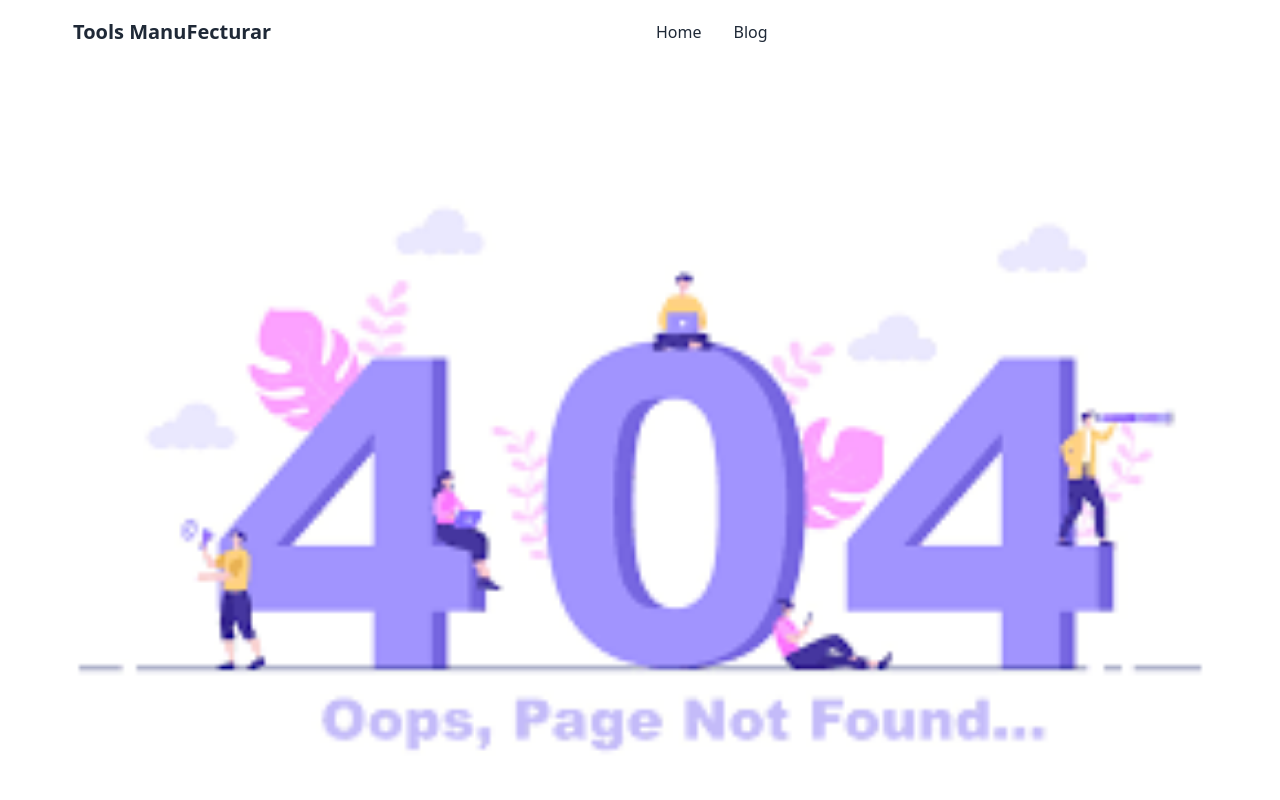
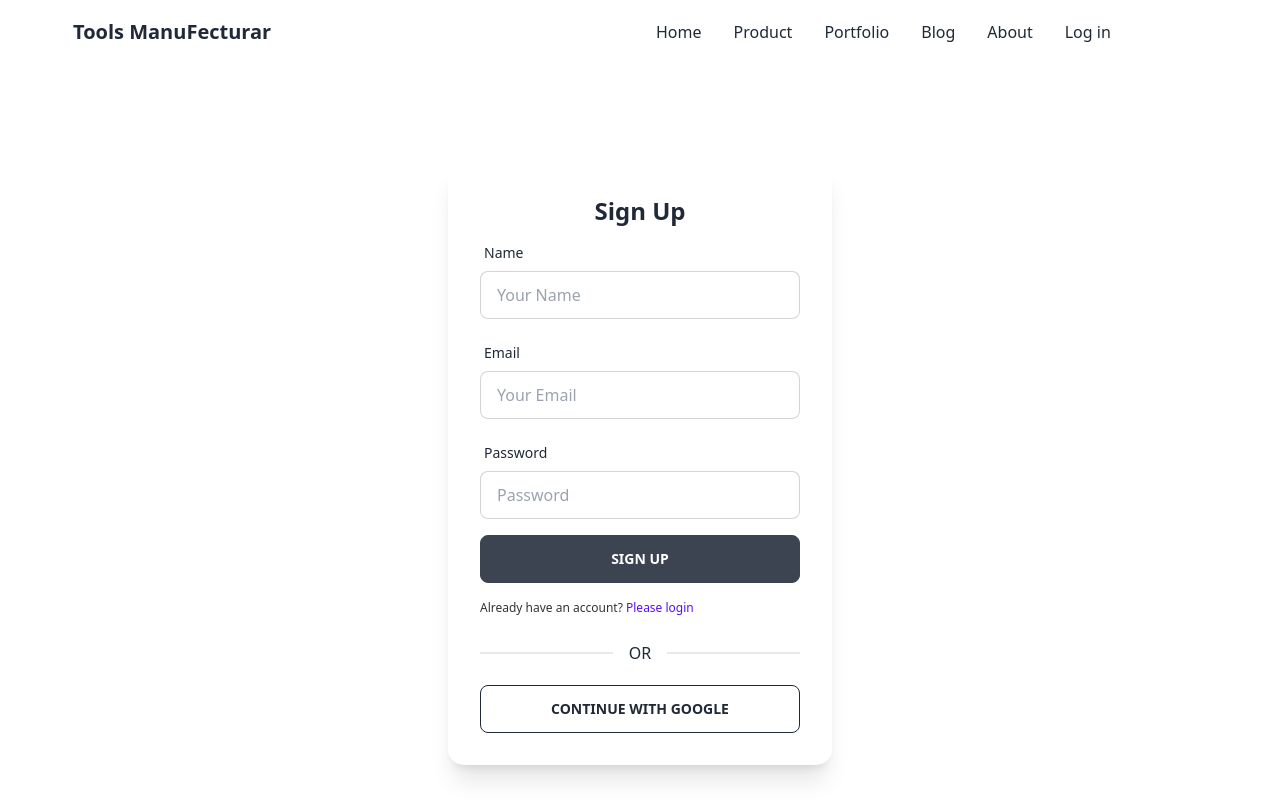
Before and after one commit to sabujdev/Tools-manufacturer-website-client-side, a React (Create React App) app: page /signup in a window 1280 px wide. Shown: the top 800 px of the page. Built offline with nearby package versions, Linux system fonts and the light colour scheme; no server answers.

Commit message:
google login or Email login system working

```diff
--- a/package.json
+++ b/package.json
@@ -11,6 +11,7 @@
     "react": "^18.1.0",
     "react-dom": "^18.1.0",
     "react-firebase-hooks": "^5.0.3",
+    "react-hook-form": "^7.31.3",
     "react-icons": "^4.3.1",
     "react-router-dom": "^6.3.0",
     "react-scripts": "5.0.1",
--- a/src/App.js
+++ b/src/App.js
@@ -1,7 +1,11 @@
 import { Route, Routes } from "react-router-dom";
 import "./App.css";
+import AllProducts from "./Pages/AllProducts/AllProducts";
 
 import Home from "./Pages/Home/Home";
+
+import Login from "./Pages/Login/Login";
+import SignUp from "./Pages/Login/SignUp";
 import Blog from "./Pages/Shared/Blog";
 import Footer from "./Pages/Shared/Footer";
 import Navbar from "./Pages/Shared/Navbar";
@@ -17,6 +21,10 @@
       <Routes>
         <Route path="/" element={<Home></Home>}></Route>
         <Route path="/blog" element={<Blog></Blog>}></Route>
+        <Route path="/login" element={<Login></Login>}></Route>
+        <Route path="/signup" element={<SignUp></SignUp>}></Route>
+        <Route path="/allProducts" element={<AllProducts></AllProducts>}></Route>
+
 
 
         <Route path="*" element={<NotFound></NotFound>}></Route>
--- a/src/Pages/Login/RequeirAuth.js
+++ b/src/Pages/Login/RequeirAuth.js
@@ -1,11 +1,19 @@
 import React from 'react';
+import { useAuthState } from 'react-firebase-hooks/auth';
+import { Navigate, useLocation } from 'react-router-dom';
+import auth from '../../firebase.init';
+import Loading from '../Shared/Loading';
 
-const RequeirAuth = () => {
-    return (
-        <div>
-            RequeirAuth
-        </div>
-    );
+const RequireAuth = ({children}) => {
+    const [user, loading] = useAuthState(auth);
+    const location = useLocation();
+    if(loading){
+        return <Loading></Loading>
+    }
+    if(!user){
+        return <Navigate to="/login" state={{ from: location }} replace />;
+    }
+    return children;
 };
 
-export default RequeirAuth;
+export default RequireAuth;
--- a/src/Pages/Login/SignUp.js
+++ b/src/Pages/Login/SignUp.js
@@ -1,10 +1,134 @@
 import React from 'react';
+import { useCreateUserWithEmailAndPassword, useSignInWithGoogle, useUpdateProfile } from 'react-firebase-hooks/auth';
+import auth from '../../firebase.init';
+import { useForm } from "react-hook-form";
+import Loading from '../Shared/Loading';
+import { Link, useNavigate } from 'react-router-dom';
+
 
 const SignUp = () => {
+    const [signInWithGoogle, gUser, gLoading, gError] = useSignInWithGoogle(auth);
+    const { register, formState: { errors }, handleSubmit } = useForm();
+    const [
+        createUserWithEmailAndPassword,
+        user,
+        loading,
+        error,
+    ] = useCreateUserWithEmailAndPassword(auth);
+
+    const [updateProfile, updating, updateError] = useUpdateProfile(auth);
+
+
+
+    const navigate = useNavigate();
+
+    let signInError;
+
+    if (loading || gLoading || updating) {
+        return <Loading></Loading>
+    }
+
+    if (error || gError || updateError) {
+        signInError = <p className='text-red-500'><small>{error?.message || gError?.message || updateError?.message}</small></p>
+    }
+
+    // if (token) {
+    //     navigate('/appointment');
+    // }
+
+    const onSubmit = async data => {
+        await createUserWithEmailAndPassword(data.email, data.password);
+        await updateProfile({ displayName: data.name });
+        console.log('update done');
+    }
     return (
-        <div>
-            signup
-        </div>
+        <div className='flex h-screen justify-center items-center'>
+            <div className="card w-96 bg-base-100 shadow-xl">
+                <div className="card-body">
+                    <h2 className="text-center text-2xl font-bold">Sign Up</h2>
+                    <form onSubmit={handleSubmit(onSubmit)}>
+
+                        <div className="form-control w-full max-w-xs">
+                            <label className="label">
+                                <span className="label-text">Name</span>
+                            </label>
+                            <input
+                                type="text"
+                                placeholder="Your Name"
+                                className="input input-bordered w-full max-w-xs"
+                                {...register("name", {
+                                    required: {
+                                        value: true,
+                                        message: 'Name is Required'
+                                    }
+                                })}
+                            />
+                            <label className="label">
+                                {errors.name?.type === 'required' && <span className="label-text-alt text-red-500">{errors.name.message}</span>}
+                            </label>
+                        </div>
+
+                        <div className="form-control w-full max-w-xs">
+                            <label className="label">
+                                <span className="label-text">Email</span>
+                            </label>
+                            <input
+                                type="email"
+                                placeholder="Your Email"
+                                className="input input-bordered w-full max-w-xs"
+                                {...register("email", {
+                                    required: {
+                                        value: true,
+                                        message: 'Email is Required'
+                                    },
+                                    pattern: {
+                                        value: /[a-z0-9]+@[a-z]+\.[a-z]{2,3}/,
+                                        message: 'Provide a valid Email'
+                                    }
+                                })}
+                            />
+                            <label className="label">
+                                {errors.email?.type === 'required' && <span className="label-text-alt text-red-500">{errors.email.message}</span>}
+                                {errors.email?.type === 'pattern' && <span className="label-text-alt text-red-500">{errors.email.message}</span>}
+                            </label>
+                        </div>
+                        <div className="form-control w-full max-w-xs">
+                            <label className="label">
+                                <span className="label-text">Password</span>
+                            </label>
+                            <input
+                                type="password"
+                                placeholder="Password"
+                                className="input input-bordered w-full max-w-xs"
+                                {...register("password", {
+                                    required: {
+                                        value: true,
+                                        message: 'Password is Required'
+                                    },
+                                    minLength: {
+                                        value: 6,
+                                        message: 'Must be 6 characters or longer'
+                                    }
+                                })}
+                            />
+                            <label className="label">
+                                {errors.password?.type === 'required' && <span className="label-text-alt text-red-500">{errors.password.message}</span>}
+                                {errors.password?.type === 'minLength' && <span className="label-text-alt text-red-500">{errors.password.message}</span>}
+                            </label>
+                        </div>
+
+                        {signInError}
+                        <input className='btn w-full max-w-xs text-white' type="submit" value="Sign Up" />
+                    </form>
+                    <p><small>Already have an account? <Link className='text-primary' to="/login">Please login</Link></small></p>
+                    <div className="divider">OR</div>
+                    <button
+                        onClick={() => signInWithGoogle()}
+                        className="btn btn-outline"
+                    >Continue with Google</button>
+                </div>
+            </div>
+        </div >
     );
 };
 
--- a/src/Pages/Shared/Navbar.js
+++ b/src/Pages/Shared/Navbar.js
@@ -1,15 +1,30 @@
-import React from "react";
-import { Link } from "react-router-dom";
+import React from 'react';
+import { Link } from 'react-router-dom';
+import { useAuthState } from 'react-firebase-hooks/auth';
+import { signOut } from 'firebase/auth';
+import auth from '../../firebase.init';
 
 const Navbar = () => {
-  const menuItem = (
-    <>
+    const [user]= useAuthState(auth);
+    // console.log(user)
+    const handleSignOut = () =>{
+        signOut(auth);
+    }
+
+    const menuItem = <>
     <li><Link to="/">Home</Link></li>
-
+    <li><Link to="/allProducts">Product</Link></li>
+    <li><Link to="/review">Portfolio</Link></li>
     <li><Link to="/blog">Blog</Link></li>
-
+    <li><Link to="/about">About</Link></li>
+    {user && <li><Link to="/dashboard/myProfile">Dashboard</Link></li> }
+     {
+                    user?.displayName ? <div className='user-area' style={{display:'inline-block'}}>
+                        <img style={{width:'35px',borderRadius:'50%',display:'inline-block'}} src={user.photoURL ? user.photoURL : 'https://static.vecteezy.com/system/resources/thumbnails/002/318/271/small/user-profile-icon-free-vector.jpg'} alt="" />
+                        <button className='border-2 border-black rounded-lg inline-block' onClick={handleSignOut}>Log Out</button>
+                    </div> : <li> <Link as={Link} to="login">Log in</Link></li>
+                }
   </>
-  );
     return (
       <div className="navbar bg-base-100">
         <div className="navbar-start">
@@ -46,6 +61,10 @@
 
       </div>
     );
+
   };
 
+
+
+
 export default Navbar;
--- a/src/firebase.init.js
+++ b/src/firebase.init.js
@@ -6,12 +6,19 @@
 
 // Your web app's Firebase configuration
 const firebaseConfig = {
-  apiKey: process.env.REACT_APP_apiKey,
-  authDomain: process.env.REACT_APP_authDomain,
-  projectId: process.env.REACT_APP_projectId,
-  storageBucket: process.env.REACT_APP_storageBucket,
-  messagingSenderId: process.env.REACT_APP_messagingSenderId,
-  appId: process.env.REACT_APP_appId,
+  // apiKey: process.env.REACT_APP_apiKey,
+  // authDomain: process.env.REACT_APP_authDomain,
+  // projectId: process.env.REACT_APP_projectId,
+  // storageBucket: process.env.REACT_APP_storageBucket,
+  // messagingSenderId: process.env.REACT_APP_messagingSenderId,
+  // appId: process.env.REACT_APP_appId,
+
+     apiKey: "AIzaSyDVc8T8kpgZfY9ufjxnS29CSADi7unWRfU",
+    authDomain: "manufacturer-website-e4c12.firebaseapp.com",
+    projectId: "manufacturer-website-e4c12",
+    storageBucket: "manufacturer-website-e4c12.appspot.com",
+    messagingSenderId: "66267841046",
+    appId: "1:66267841046:web:9554241fdc3300edeceb37",
 
 };
 
```
Also changed, not shown: 1 other file (tests, documents, lock files or other folders). Lines whose indentation alone changed are shown as unchanged.
